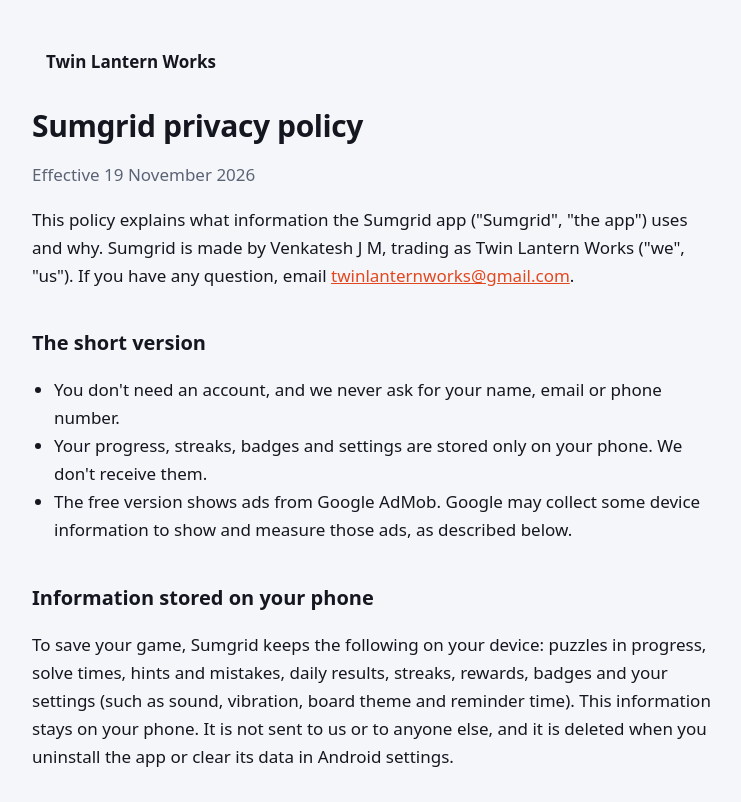
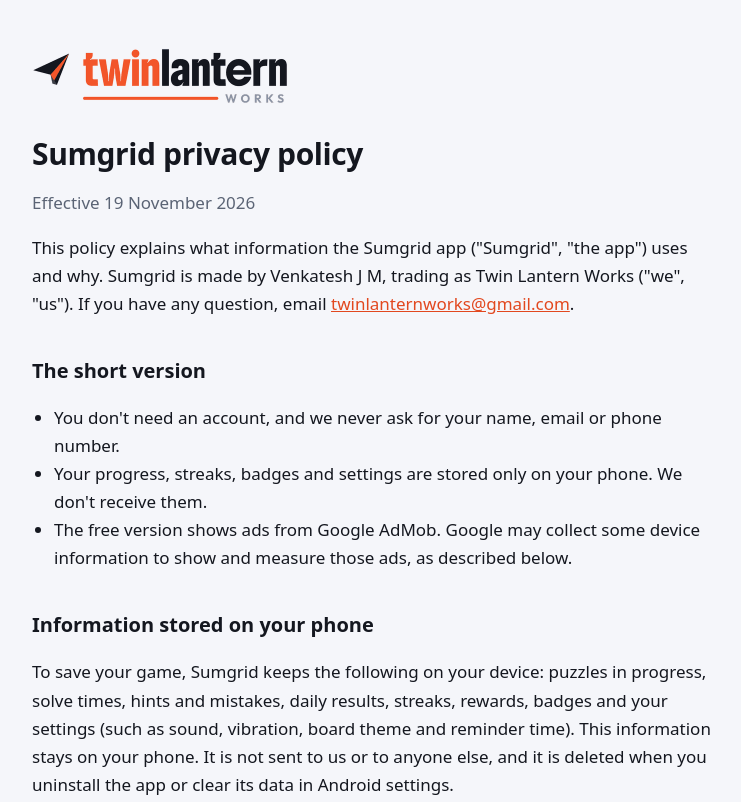
Before and after one commit to twinlanternworks-bit/twinlanternworks-bit.github.io, a plain HTML site: page sumgrid/privacy.html in a window 1280 px wide. Shown: the top 802 px of the page, without its empty margins (268-1009 px from the left). Drawn offline with Linux system fonts and the light colour scheme.

Commit message:
Add files via upload

```diff
--- a/sumgrid/privacy.html
+++ b/sumgrid/privacy.html
@@ -5,11 +5,13 @@
 <meta name="viewport" content="width=device-width, initial-scale=1">
 <title>Sumgrid privacy policy</title>
 <meta name="description" content="How the Sumgrid app handles your information.">
+<link rel="icon" href="../favicon.png">
+<link rel="apple-touch-icon" href="../apple-touch-icon.png">
 <link rel="stylesheet" href="../style.css">
 </head>
 <body>
 <main>
-  <header><div class="mark"><span></span><span></span><span></span><span></span></div><strong>Twin Lantern Works</strong></header>
+  <header><a href="../" aria-label="Twin Lantern Works home"><img class="logo" src="../logo.png" width="256" height="56" alt="Twin Lantern Works"></a></header>
   <h1>Sumgrid privacy policy</h1>
   <p class="muted">Effective 19 November 2026</p>
 
```
